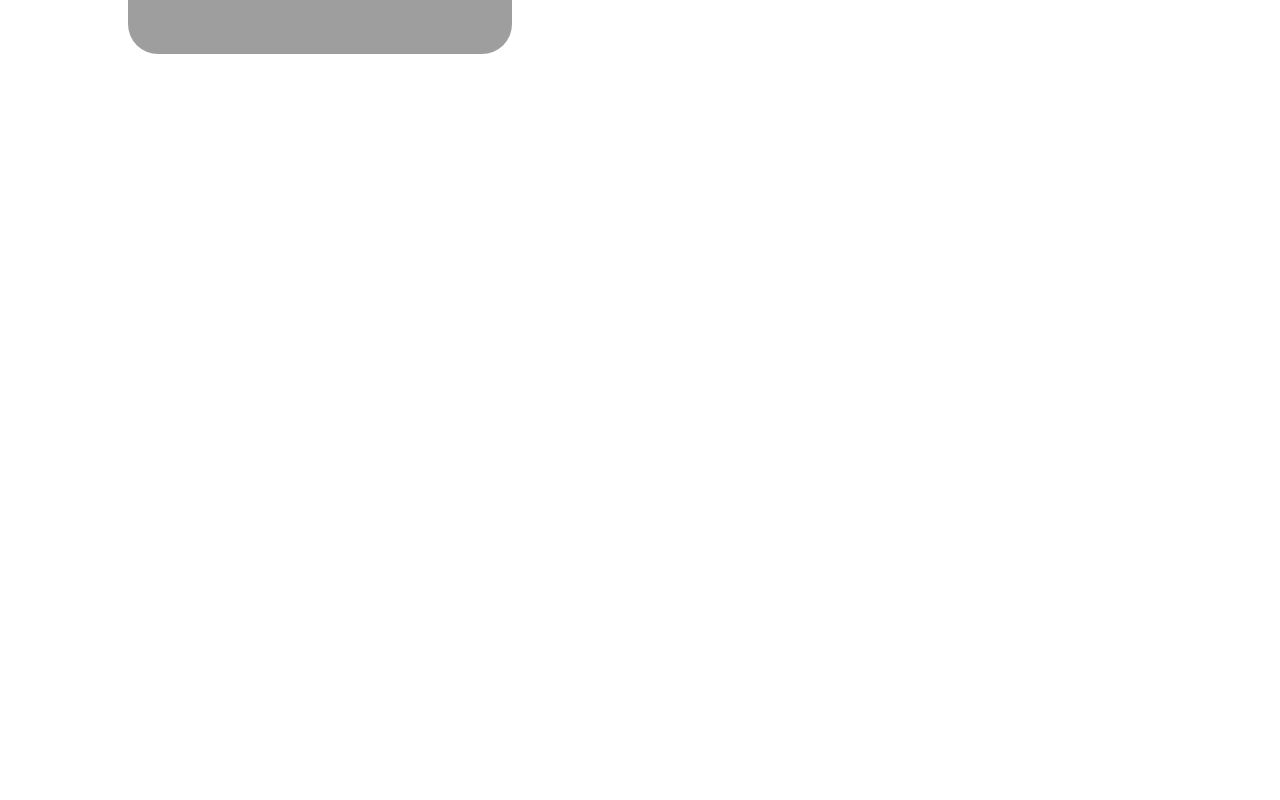
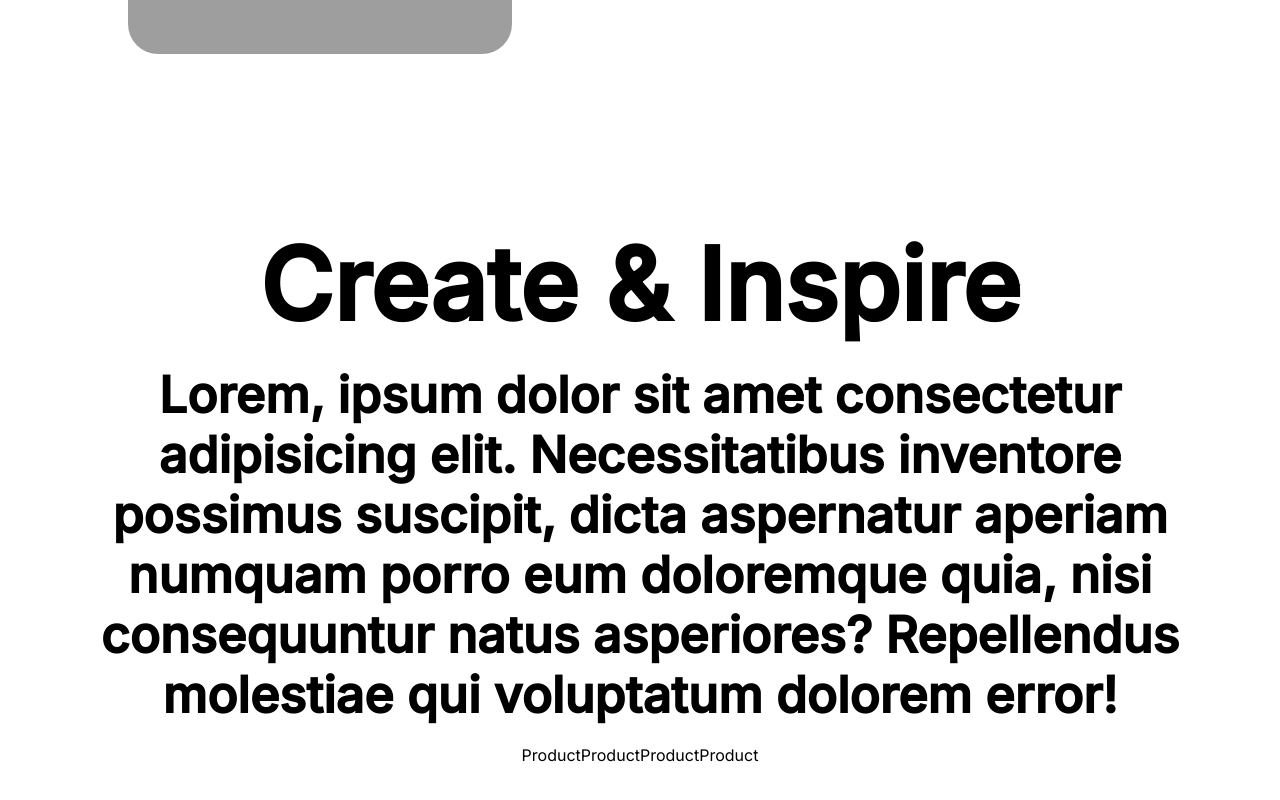
Before and after one commit to karelvanoordt/portfolio-react, a React (Create React App) app: page / in a window 1280 px wide. Shown: the part 1426-2226 px from the top of the page. Before the commit the page ends 1600 px from the top, so only its background shows below. Built offline with nearby package versions, Linux system fonts and the light colour scheme; grey boxes are pictures that could not be loaded.

Commit message:
Create Product and List components

```diff
--- a/src/App.jsx
+++ b/src/App.jsx
@@ -1,5 +1,6 @@
 import Intro from "./components/intro/Intro";
 import About from "./components/about/About";
+import ProductList from "./components/productList/ProductList";
 
 
 const App = () => {
@@ -7,6 +8,7 @@ const App = () => {
   <div>
      <Intro />
      <About />
+     <ProductList />
   </div>
 
   )
--- /dev/null
+++ b/src/components/product/Product.jsx
@@ -0,0 +1,7 @@
+import React from 'react'
+
+export default function Product() {
+  return (
+    <div>Product</div>
+  )
+}
--- /dev/null
+++ b/src/components/productList/ProductList.jsx
@@ -0,0 +1,24 @@
+import React from 'react';
+import Product from '../product/Product.jsx';
+import './productList.css'
+
+export default function ProductList() {
+  return (
+    <div className='pl'>
+        <div className="pl-texts">
+            <h1 className="pl-title">Create & Inspire</h1>
+            <p className="pl-desc">
+                Lorem, ipsum dolor sit amet consectetur adipisicing elit. Necessitatibus inventore possimus suscipit,
+                dicta aspernatur aperiam numquam porro eum doloremque quia, nisi consequuntur natus asperiores? Repellendus
+                molestiae qui voluptatum dolorem error!
+            </p>
+        </div>
+        <div className="pl-list">
+            <Product />
+            <Product />
+            <Product />
+            <Product />
+        </div>
+    </div>
+  )
+}
--- /dev/null
+++ b/src/components/productList/productList.css
@@ -0,0 +1,20 @@
+.pl {
+    padding: 50px 100px;
+    display: flex;
+    flex-direction: column;
+    align-items: center;
+    text-align: center;
+}
+
+.pl-texts {
+    font-size: 50px;
+    font-weight: 600;
+}
+
+.pl-desc {
+    margin: 20px 0px;
+}
+
+.pl-list {
+    display: flex;
+}
```
Also changed, not shown: src/components/product/product.css (added).
